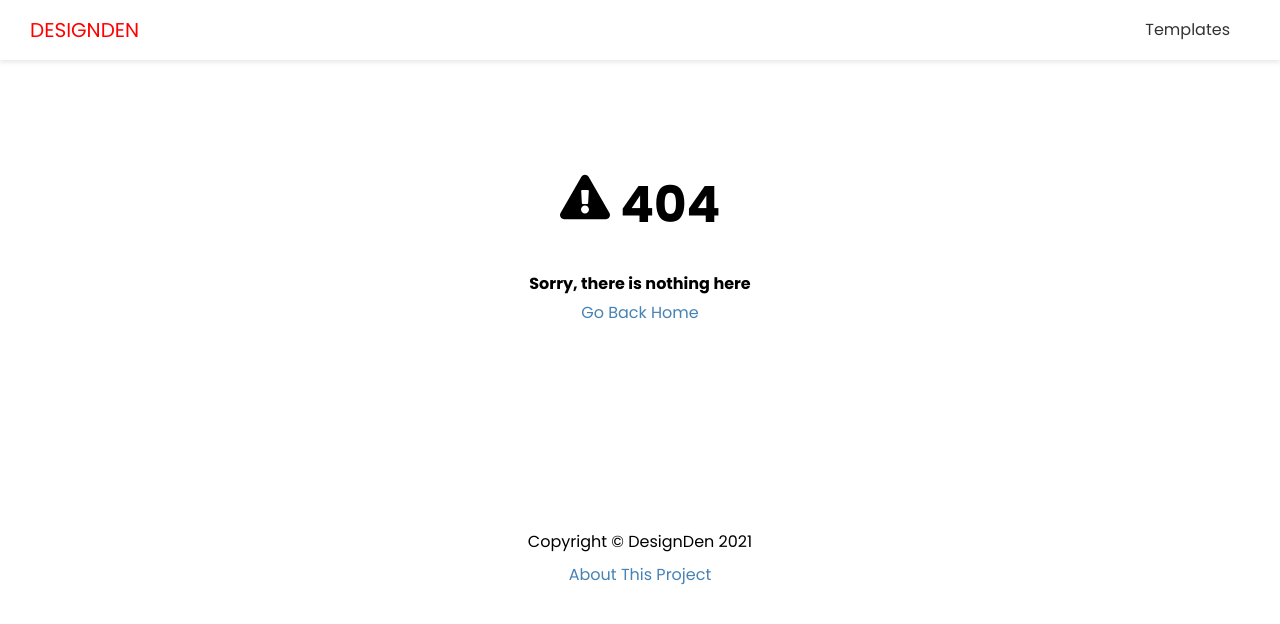
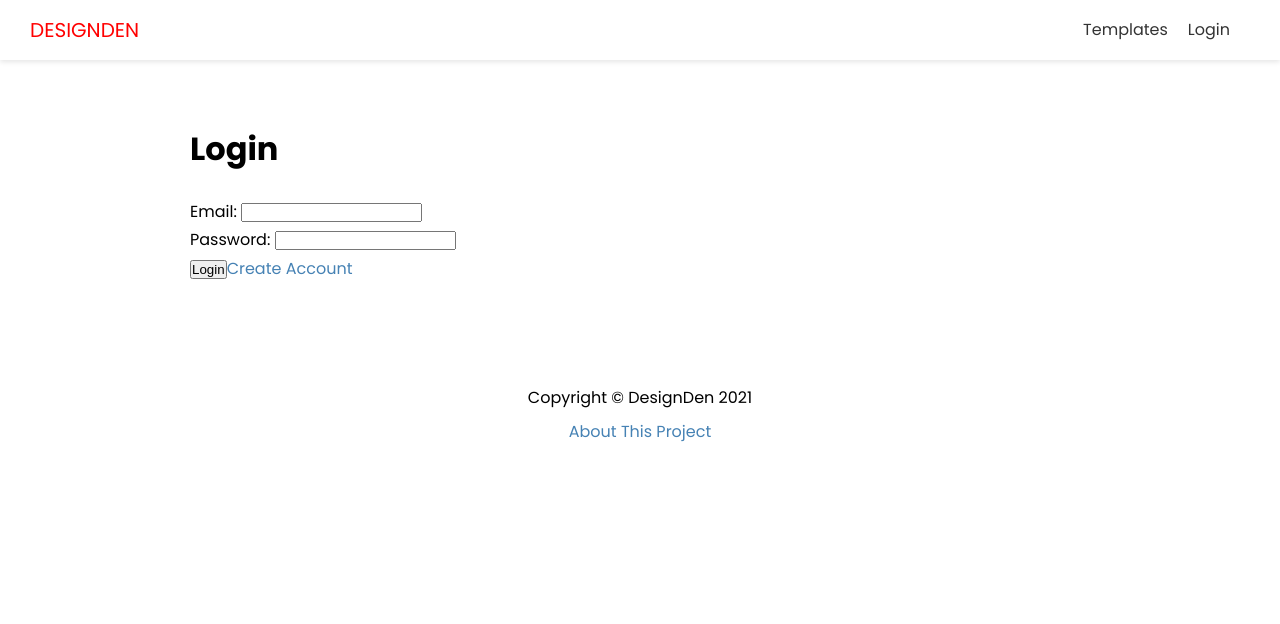
Before and after one commit to jonah0502/DesignDen, a Next.js app in the folder designden-frontend/: page /login in a window 1280 px wide. Before the commit this address had no page. Shown: the top 624 px of the page. Built offline with nearby package versions, Linux system fonts and the light colour scheme.

Commit message:
Add login page and header link

```diff
--- a/designden-frontend/components/Header.js
+++ b/designden-frontend/components/Header.js
@@ -1,24 +1,28 @@
-import Link from 'next/link'
-import styles from '../styles/Header.module.css'
+import Link from "next/link";
+import styles from "../styles/Header.module.css";
 
 export default function Header() {
-
   return (
     <header className={styles.header}>
       <div className={styles.logo}>
-        <Link href='/'>
+        <Link href="/">
           <a>DesignDen</a>
         </Link>
       </div>
       <nav>
         <ul>
           <li>
-            <Link href='/templates'>
+            <Link href="/templates">
               <a>Templates</a>
+            </Link>
+          </li>
+          <li>
+            <Link href="/login">
+              <a>Login</a>
             </Link>
           </li>
         </ul>
       </nav>
     </header>
-  )
+  );
 }
--- /dev/null
+++ b/designden-frontend/pages/login.js
@@ -0,0 +1,22 @@
+import Link from "next/link";
+import Layout from "@/components/Layout";
+
+export default function LoginPage() {
+  return (
+    <Layout title="Login">
+      <h1>Login</h1>
+      <form>
+        <div>
+          <label htmlFor="email">Email: </label>
+          <input type="email" id="email" name="email" />
+        </div>
+        <div>
+          <label htmlFor="password">Password: </label>
+          <input type="text" id="password" name="password" />
+        </div>
+        <button type="submit">Login</button>
+        <Link href="/account">Create Account</Link>
+      </form>
+    </Layout>
+  );
+}
```
